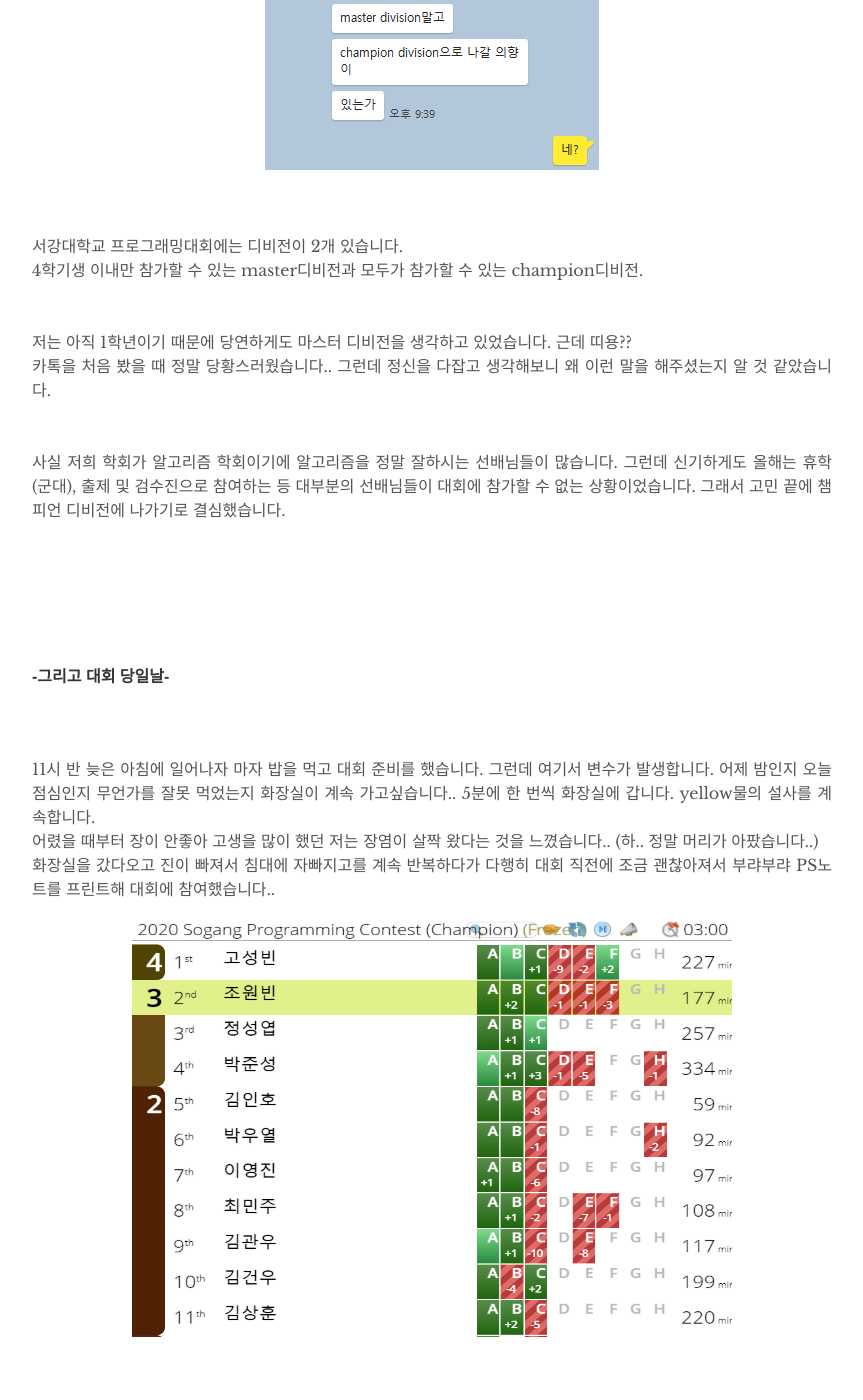
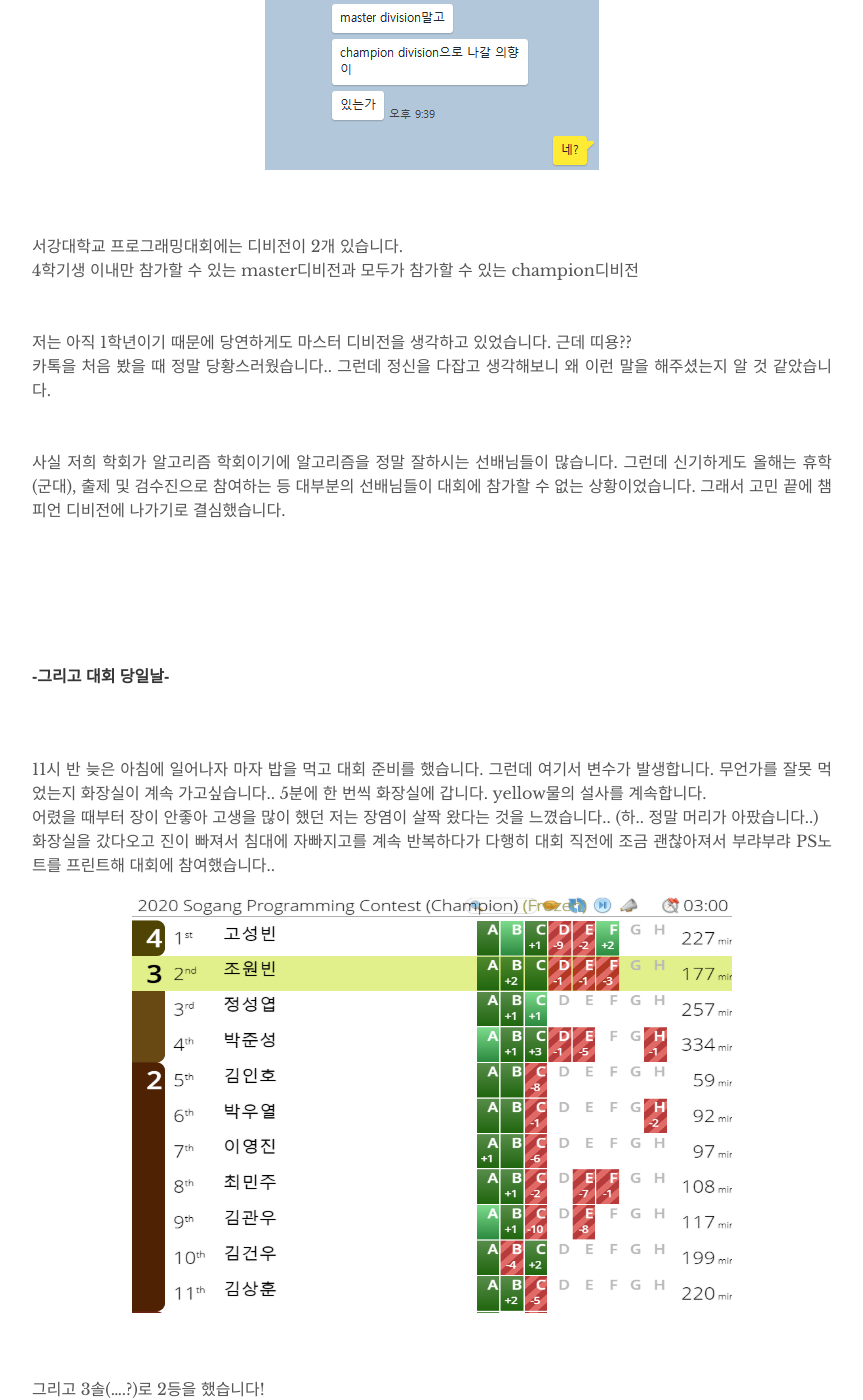
Before and after one commit to 1bin01/1bin01.github.io, a Jekyll site: the page built from _posts/2020-11-30-SPC2020.md, in a window 1280 px wide and 1400 px high, scrolled down 571 px. Shown: the whole window, without its empty margins (208-1071 px from the left). Built offline with Jekyll 4.4.1, drawn with Linux system fonts in a browser that asks for light colours; comment, search, counter and statistics services are not loaded; some of the changed text lies outside the part shown.

Commit message:
Update 2020-11-30-SPC2020.md

```diff
--- a/_posts/2020-11-30-SPC2020.md
+++ b/_posts/2020-11-30-SPC2020.md
@@ -12,7 +12,7 @@ tags: 일기
 <p align="center"><img src="/image/KakaoTalk_Snapshot_20201130_154543.png"></p>
 <br>
 서강대학교 프로그래밍대회에는 디비전이 2개 있습니다.
-4학기생 이내만 참가할 수 있는 master디비전과 모두가 참가할 수 있는 champion디비전.
+4학기생 이내만 참가할 수 있는 master디비전과 모두가 참가할 수 있는 champion디비전
 <br>
 저는 아직 1학년이기 때문에 당연하게도 마스터 디비전을 생각하고 있었습니다. 근데 띠용??
 카톡을 처음 봤을 때 정말 당황스러웠습니다.. 그런데 정신을 다잡고 생각해보니 왜 이런 말을 해주셨는지 알 것 같았습니다.
@@ -24,7 +24,7 @@ tags: 일기
 #### -그리고 대회 당일날-
 <br>
 11시 반 늦은 아침에 일어나자 마자 밥을 먹고 대회 준비를 했습니다.
-그런데 여기서 변수가 발생합니다. 어제 밤인지 오늘 점심인지 무언가를 잘못 먹었는지 화장실이 계속 가고싶습니다..
+그런데 여기서 변수가 발생합니다. 무언가를 잘못 먹었는지 화장실이 계속 가고싶습니다..
 5분에 한 번씩 화장실에 갑니다. yellow물의 설사를 계속합니다.
 어렸을 때부터 장이 안좋아 고생을 많이 했던 저는 장염이 살짝 왔다는 것을 느꼈습니다.. (하.. 정말 머리가 아팠습니다..)
 화장실을 갔다오고 진이 빠져서 침대에 자빠지고를 계속 반복하다가 다행히 대회 직전에 조금 괜찮아져서 부랴부랴 PS노트를 프린트해 대회에 참여했습니다..
```
Also changed, not shown: other parts of _posts/2020-11-30-SPC2020.md (+3 -2 lines).
